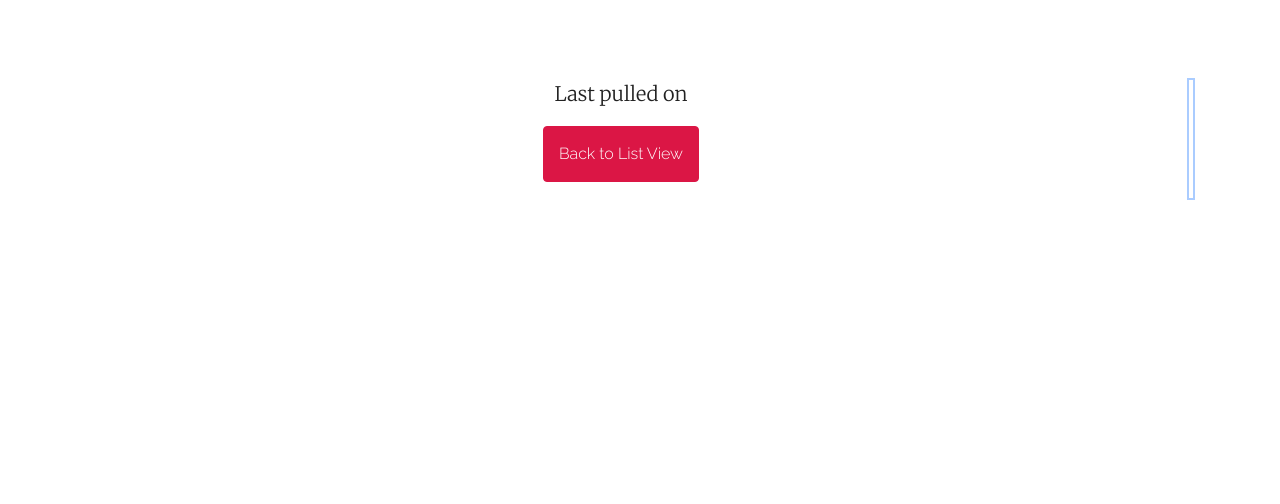
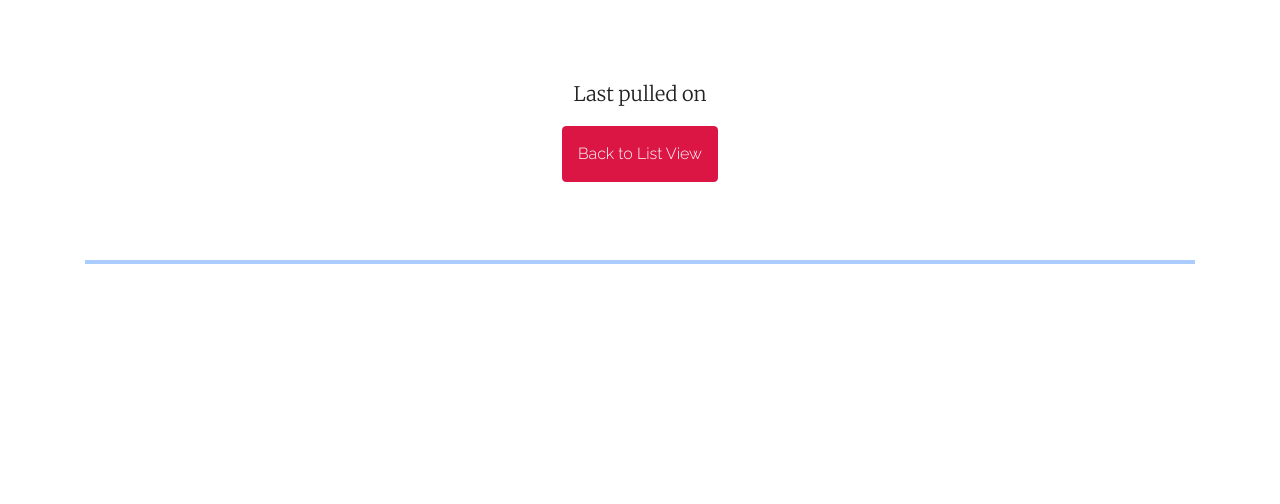
Before and after one commit to mmyoung979/mattmyoung, a Django app: page /portfolio/egan-jones/cash-flows in a window 1280 px wide. Shown: the part 88-592 px from the top of the page. Run offline with Django 3.2, Linux system fonts and the light colour scheme; parts of the project's set-up code (start-up, migrations or seed data) failed here and were passed over; some libraries are stand-ins or nearby versions.

Commit message:
Style update

```diff
--- a/mattmyoung/templates/portfolio/ej/cash_flows.html
+++ b/mattmyoung/templates/portfolio/ej/cash_flows.html
@@ -28,7 +28,7 @@
       <p>Last pulled on {{ time }}</p>
       <a class="btn btn-primary mt-3 mb-5" href="{% url 'ej_list_view' %}">Back to List View</a>
     </div>
-    <table id="report">
+    <table id="report" class="table-responsive">
       {{ report|safe }}
     </table>
   </div>
```
